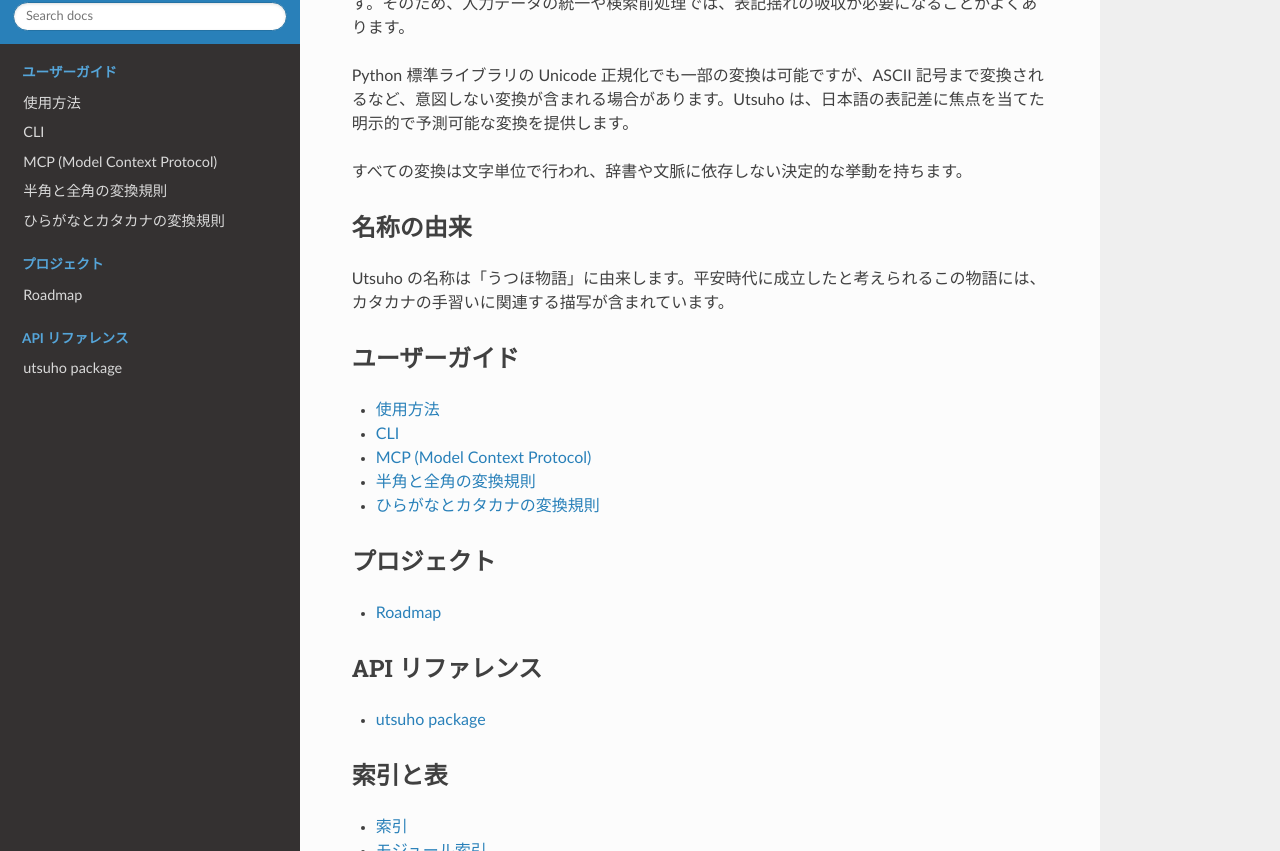
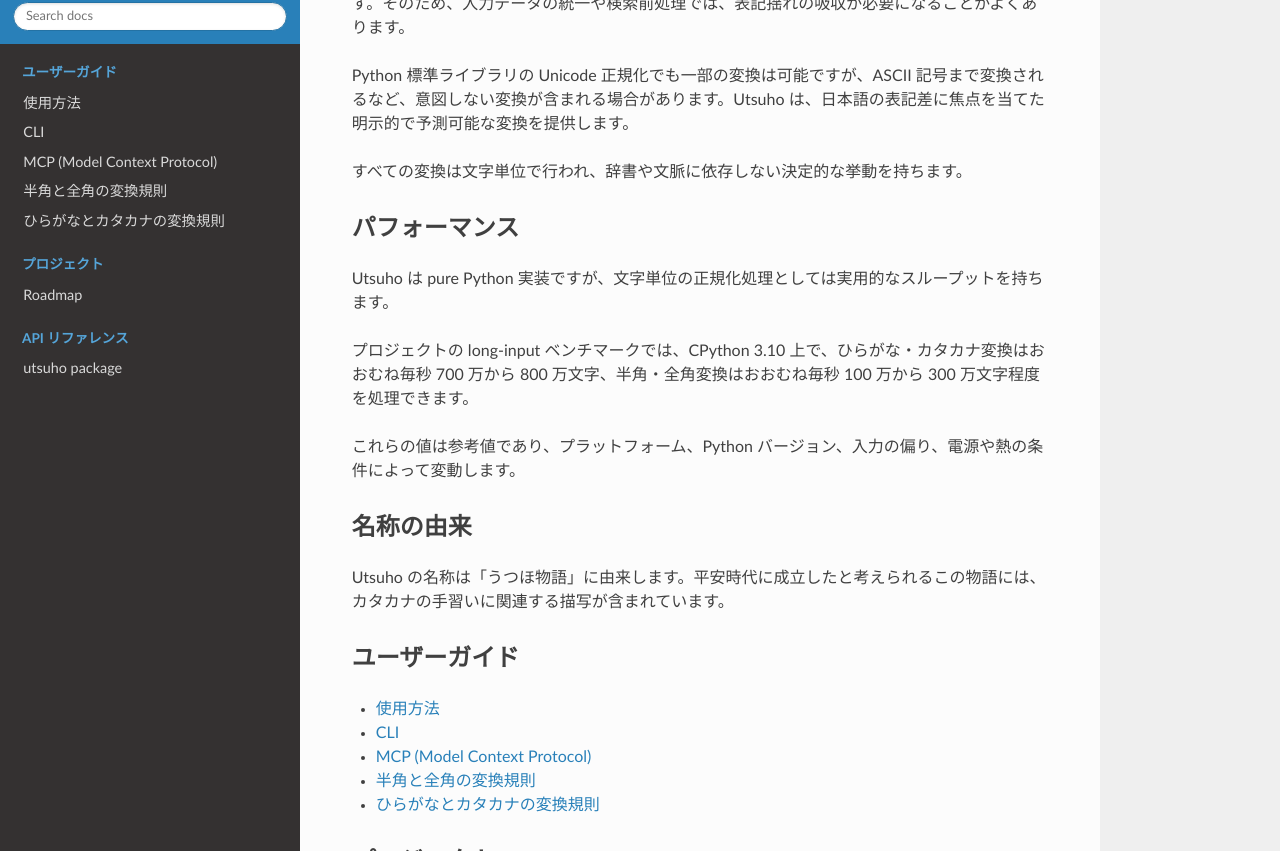
Before and after one commit to juno-rmks/utsuho, a Sphinx documentation site: the page built from docs/source/index.md, in a window 1280 px wide and 900 px high, scrolled down 875 px, cut to the strip 49-900 px from the top of the window. Built offline with Sphinx 7.4.7 and the Read the Docs theme 3.1.0, drawn with Linux system fonts in a browser that asks for light colours.

```diff
--- a/docs/source/index.md
+++ b/docs/source/index.md
@@ -24,6 +24,14 @@ Utsuho project logo (wide version)
 Python 標準ライブラリの Unicode 正規化でも一部の変換は可能ですが、ASCII 記号まで変換されるなど、意図しない変換が含まれる場合があります。Utsuho は、日本語の表記差に焦点を当てた明示的で予測可能な変換を提供します。
 
 すべての変換は文字単位で行われ、辞書や文脈に依存しない決定的な挙動を持ちます。
+
+## パフォーマンス
+
+Utsuho は pure Python 実装ですが、文字単位の正規化処理としては実用的なスループットを持ちます。
+
+プロジェクトの long-input ベンチマークでは、CPython 3.10 上で、ひらがな・カタカナ変換はおおむね毎秒 700 万から 800 万文字、半角・全角変換はおおむね毎秒 100 万から 300 万文字程度を処理できます。
+
+これらの値は参考値であり、プラットフォーム、Python バージョン、入力の偏り、電源や熱の条件によって変動します。
 
 ## 名称の由来
 
```
Also changed, not shown: CHANGES.md (+1 -0 lines), README.md (+8 -0 lines), 4 other files.
